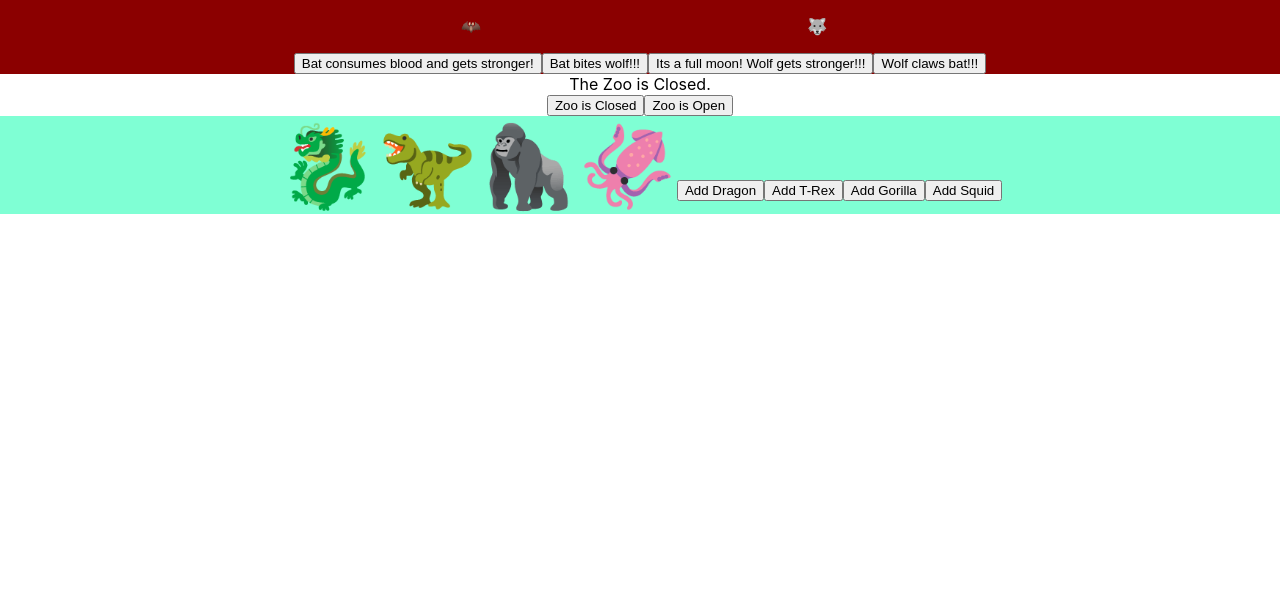
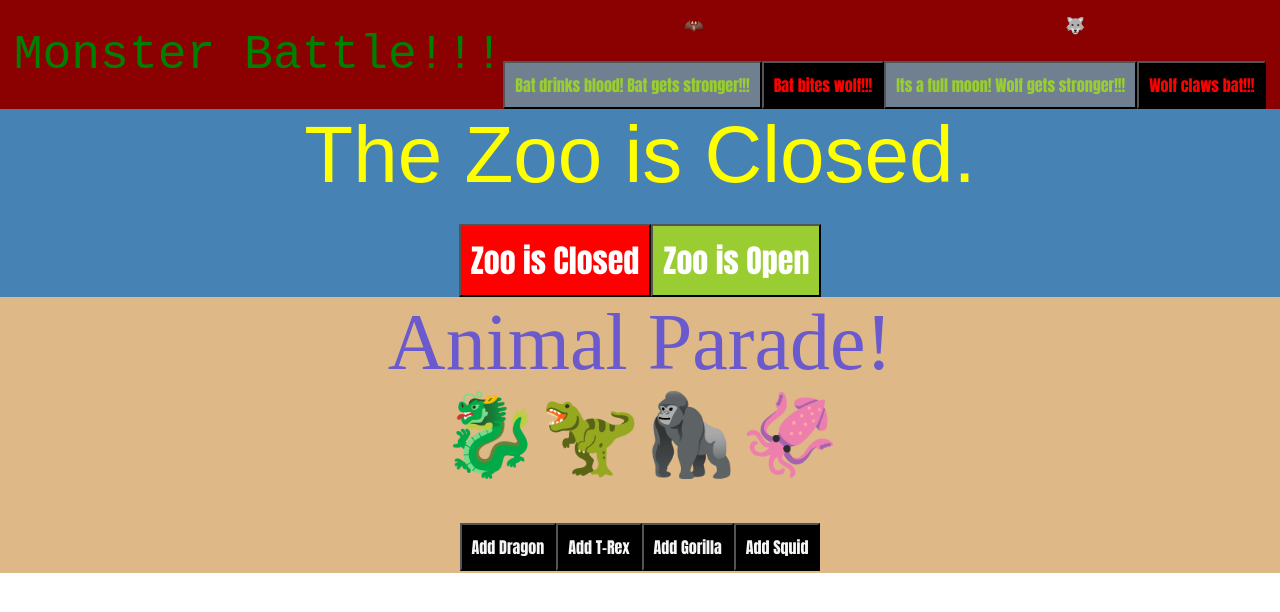
Before and after one commit to Sam-Melius/busyzoo-react, a React (Create React App) app: page / in a window 1280 px wide. Shown: the top 612 px of the page. Built offline with nearby package versions, Linux system fonts and the light colour scheme.

Commit message:
added some css

```diff
--- a/src/App.css
+++ b/src/App.css
@@ -42,7 +42,10 @@
   justify-content: center;
   align-items: center;
   font-size: 5rem;
-  background-color: aquamarine;
+  background-color: burlywood;
+  flex-direction: column;
+  font-family: cursive;
+  color:slateblue;
 }
 
 .fight {
@@ -50,5 +53,49 @@
   justify-content: center;
   align-items: center;
   background-color: darkred;
-  height: 33%;
+  flex-direction: row;
+  font-family:monospace;
+  font-size: 3rem;
+  color: green;
+
 }
+
+.sign {
+  display: flex;
+  justify-content: center;
+  align-items: center;
+  background-color: steelblue;
+  font-size: 5rem;
+  flex-direction: column;
+  color: yellow;
+  font-family: fantasy;
+}
+button {
+  color:whitesmoke;
+  background-color: black;
+  font-size: 1rem;
+  font-family: Impact, Haettenschweiler, 'Arial Narrow Bold', sans-serif;
+  padding: 10px;
+}
+
+.open {
+  background-color: yellowgreen;
+  color: white;
+  font-size: 2rem;
+}
+
+.closed {
+  background-color: red;
+  color: white;
+  font-size: 2rem;
+}
+
+.bat-good, .wolf-good {
+  color: yellowgreen;
+  background-color: slategray;
+
+}
+
+.bat-bad, .wolf-bad {
+  color: red;
+}
--- a/src/App.js
+++ b/src/App.js
@@ -34,28 +34,28 @@ function App() {
 
   return (
     <div className="App">
-      <section className='fight'>
+      <section className='fight'>Monster Battle!!!
         <div className='bat'>
           <p style={batStyle}> 🦇</p>
-          <button onClick={() => setBatSize(batSize + 1)}>Bat consumes blood and gets stronger!</button>
-          <button onClick={() => setWolfSize(wolfSize - 1)}>Bat bites wolf!!!</button>
+          <button className={'bat-good'} onClick={() => setBatSize(batSize + 1)}>Bat drinks blood! Bat gets stronger!!!</button>
+          <button className={'bat-bad'} onClick={() => setWolfSize(wolfSize - 1)}>Bat bites wolf!!!</button>
         </div>
         <div className='wolf'>
           <p style={wolfStyle}> 🐺</p>
-          <button onClick={() => setWolfSize(wolfSize + 1)}>Its a full moon! Wolf gets stronger!!!</button>
-          <button onClick={() => setBatSize(batSize - 1)}>Wolf claws bat!!!</button>
+          <button className={'wolf-good'} onClick={() => setWolfSize(wolfSize + 1)}>Its a full moon! Wolf gets stronger!!!</button>
+          <button className={'wolf-bad'}onClick={() => setBatSize(batSize - 1)}>Wolf claws bat!!!</button>
         </div>
 
       </section>
       <section className='sign'>
         <Sign isOpen={isOpen} />
         <div>
-          <button onClick={() => setIsOpen(false)}>Zoo is Closed</button>
-          <button onClick={() => setIsOpen(true)}>Zoo is Open</button>
+          <button className={'closed'} onClick={() => setIsOpen(false)}>Zoo is Closed</button>
+          <button className={'open'} onClick={() => setIsOpen(true)}>Zoo is Open</button>
         </div>
 
       </section>
-      <section className='parade'>
+      <section className='parade'>Animal Parade!
         <Parade animalArray={animalArray} />
         <div>
           <button onClick={handleAddDragon}>Add Dragon</button>
```
